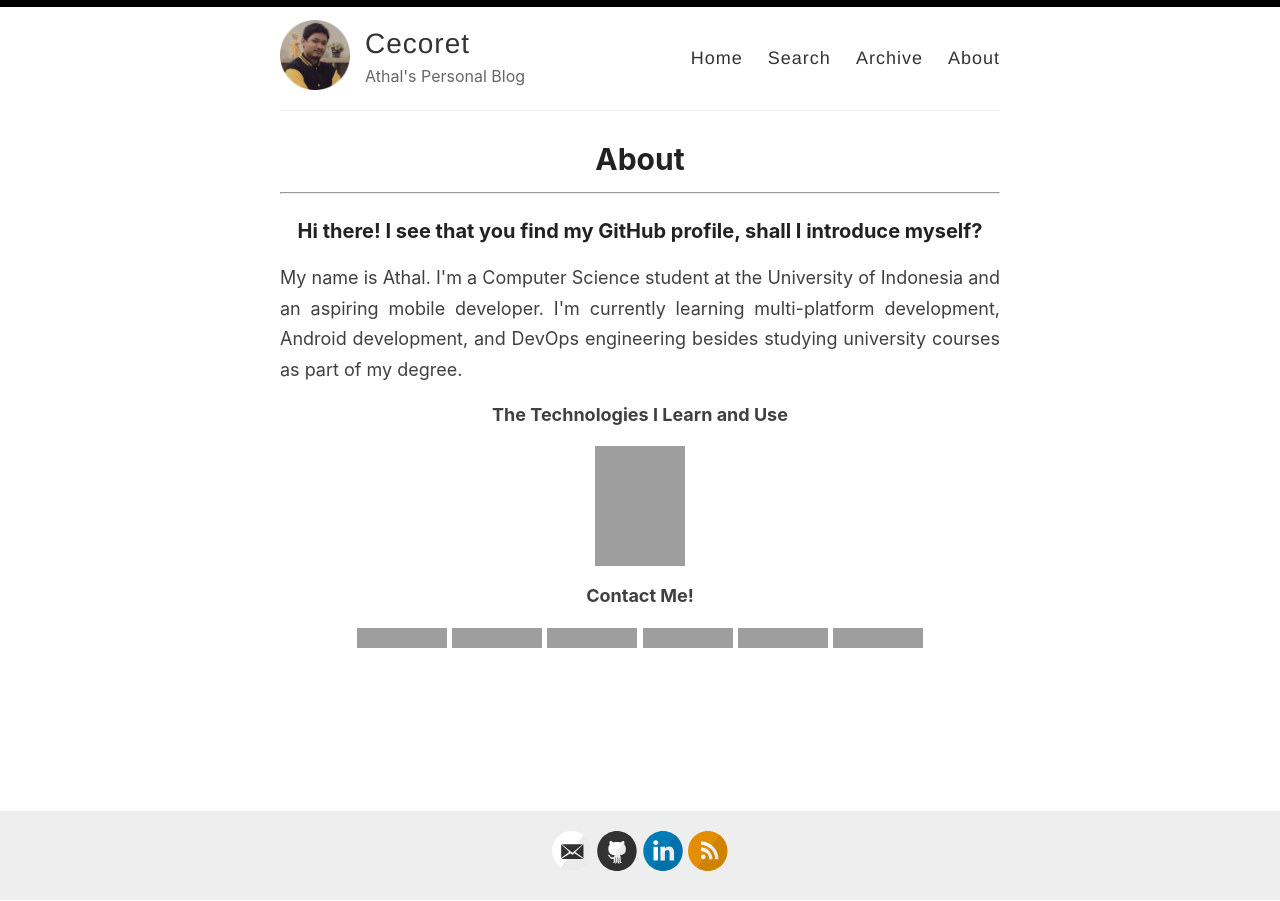
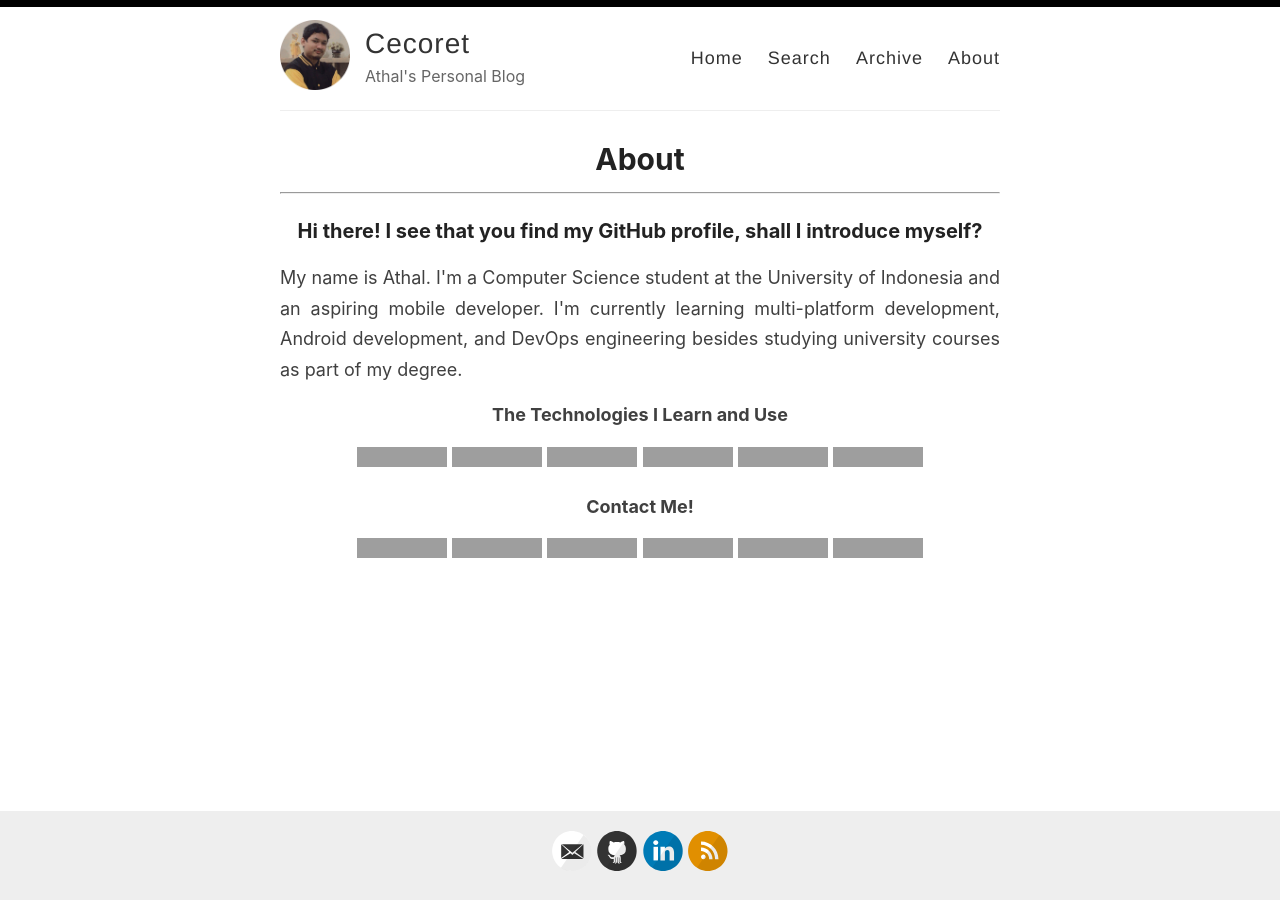
Before and after one commit to determinedguy/cecoret, a Jekyll site: the page built from _pages/about.md, in a window 1280 px wide. Built offline with Jekyll 4.4.1, drawn with Linux system fonts in a browser that asks for light colours; grey boxes are pictures that could not be loaded.

Commit message:
fix: badges

```diff
--- a/_pages/about.md
+++ b/_pages/about.md
@@ -11,12 +11,24 @@ _________________
 
 <p align="center"><strong>The Technologies I Learn and Use</strong></p>
 <p align="center">
-  <img alt="Flutter" src="https://img.shields.io/badge/Flutter-%2302569B.svg?&style=for-the-badge&logo=Flutter&logoColor=white"/>
-  <img alt="Django" src="https://img.shields.io/badge/django-%23092E20.svg?style=for-the-badge&logo=django&logoColor=white"/>
-  <img alt="Python" src="https://img.shields.io/badge/python%20-%2314354C.svg?&style=for-the-badge&logo=python&logoColor=white"/>
+  <a>
+    <img alt="Flutter" src="https://img.shields.io/badge/Flutter-%2302569B.svg?&style=for-the-badge&logo=Flutter&logoColor=white"/>
+  </a>
+  <a>
+    <img alt="Django" src="https://img.shields.io/badge/django-%23092E20.svg?style=for-the-badge&logo=django&logoColor=white"/>
+  </a>
+  <a>
+    <img alt="Python" src="https://img.shields.io/badge/python%20-%2314354C.svg?&style=for-the-badge&logo=python&logoColor=white"/>
+  </a>
+  <a>
   <img alt="Dart" src="https://img.shields.io/badge/dart-%230175C2.svg?&style=for-the-badge&logo=dart&logoColor=white"/>
+  </a>
+  <a>
   <img alt="GitHub Actions" src="https://img.shields.io/badge/github%20actions-%232671E5.svg?style=for-the-badge&logo=githubactions&logoColor=white"/>
+  </a>
+  <a>
   <img alt="Git" src="https://img.shields.io/badge/git-%23F05033.svg?style=for-the-badge&logo=git&logoColor=white"/>
+  </a>
 </p>
 
 <p align="center"><strong>Contact Me!</strong></p>
```
